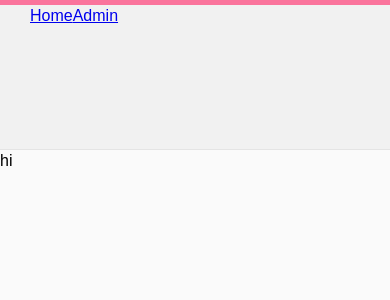
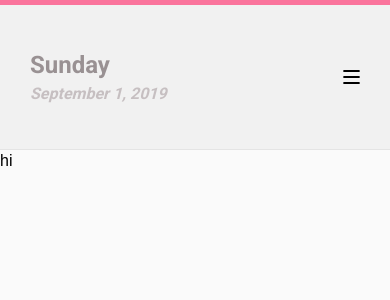
Before and after one commit to verrr/vueTodo, a Vue app: page /#/ in a window 390 px wide. Shown: the top 300 px of the page. Built offline with nearby package versions, Linux system fonts and the light colour scheme.

Commit message:
more style

```diff
--- a/package.json
+++ b/package.json
@@ -10,6 +10,7 @@
   "dependencies": {
     "axios": "^0.19.0",
     "core-js": "^2.6.5",
+    "moment": "^2.24.0",
     "vue": "^2.6.10",
     "vue-router": "^3.1.3",
     "vuex": "^3.1.1"
--- a/src/components/Todos.vue
+++ b/src/components/Todos.vue
@@ -23,7 +23,6 @@ export default {
   methods: {
     ...mapActions(["fetchTodos", "deleteTodo", "updateTodo"]),
     onDblClick(todo) {
-        console.log('uhaa')
       const updatedTodo = {
         id: todo.id,
         title: todo.title,
--- a/src/components/layout/Header.vue
+++ b/src/components/layout/Header.vue
@@ -1,23 +1,66 @@
 <template>
     <div class="header">
-        <router-link to="/">Home</router-link>
-        <router-link to="/admin">Admin</router-link>
+
+        <div v-bind:class="{'nav-active':nav_active, 'nav-inactive':!nav_active, 'nav-container':true}">
+            <div class="date-container">
+            <h2>{{date.day}}</h2>
+            <h4>{{date.calendar}}</h4>
+        </div>
+           <div class="routes-btn">
+                <router-link to="/">Home</router-link>
+                <router-link to="/admin">Admin</router-link>
+           </div>
+           <div class="menu" @click="toggleNav()">
+                <ul>
+                    <li class="first-line"></li>
+                    <li class="second-line"></li>
+                    <li class="third-line"></li>
+                </ul>
+            </div>
+        </div>
+
     </div>
 </template>
 
 <script>
+import moment from 'moment';
 export default {
-    name:'Header'
+    name:'Header',
+    data(){
+        return{
+            date:{},
+            nav_active:false
+        }
+    },
+    methods:{
+        setDate(){
 
+           this.date ={
+               day:  moment().format('dddd'),
+               calendar: moment().format('LL')
+           }
+        },
+
+        toggleNav(){
+            this.nav_active = !this.nav_active;
+        }
+    },
+    created(){
+        this.setDate()
+    }
 }
 </script>
 
-<style>
+<style lang="scss">
     @media screen and (max-width: 415px) {
         .header{
             background:rgb(241, 241, 241);
             width: 100%;
             height: 150px;
+
+            display: flex;
+            align-items: center;
+            justify-content: space-between;
 
             padding: 0 30px 0 30px;
 
@@ -25,6 +68,73 @@ export default {
             border-bottom: 1.5px solid #e4e4e4;
 
         }
+        .date-container{
+            font-family: 'Roboto', sans-serif;
+
+            h2{
+                color:rgb(153, 145, 147);
+            }
+            h4{
+                color: rgba(187, 179, 181, .8);
+                font-style: italic;
+
+            }
+        }
+        .menu{
+                ul{
+                    list-style: none;
+                   li{
+                     background:black;
+                     width: 17px;
+                     border: 1px solid black;
+                     border-radius: 25px;
+                     margin: 4px 0px;
+                 }
+                }
+            }
+        .nav-active{
+            .routes-btn{
+                width: 100%;
+                display: flex;
+                justify-content: flex-start;
+                *{
+                    text-decoration: none;
+                    font-family: 'Roboto', sans-serif;
+                    font-weight: 300;
+                    font-size: 20px;
+                    margin: 0 15px;
+                    color: rgb(153, 145, 147);
+
+                    &:first-child{
+                        margin-left: 0;
+                    }
+                    &:hover{
+                        color: #FA749C;
+                    }
+                }
+            }
+             .date-container{
+                display: none;
+            }
+
+
+
+        }
+        .nav-inactive{
+            .routes-btn{
+                display: none;
+            }
+
+
+        }
+        .nav-container{
+            display: flex;
+            flex-direction: row;
+            align-items: center;
+            justify-content: space-between;
+
+            width: 100%;
+        }
     }
 
 </style>
--- a/src/store/modules/todos.js
+++ b/src/store/modules/todos.js
@@ -32,7 +32,6 @@ const actions = {
     },
     async updateTodo({commit}, updatedTodo){
         const response = await axios.put(`https://jsonplaceholder.typicode.com/todos/${updatedTodo.id}`, updatedTodo);
-        console.log(response.data)
         commit('updateTodo',response.data)
     }
 };
```
Also changed, not shown: 1 other file (tests, documents, lock files or other folders).
